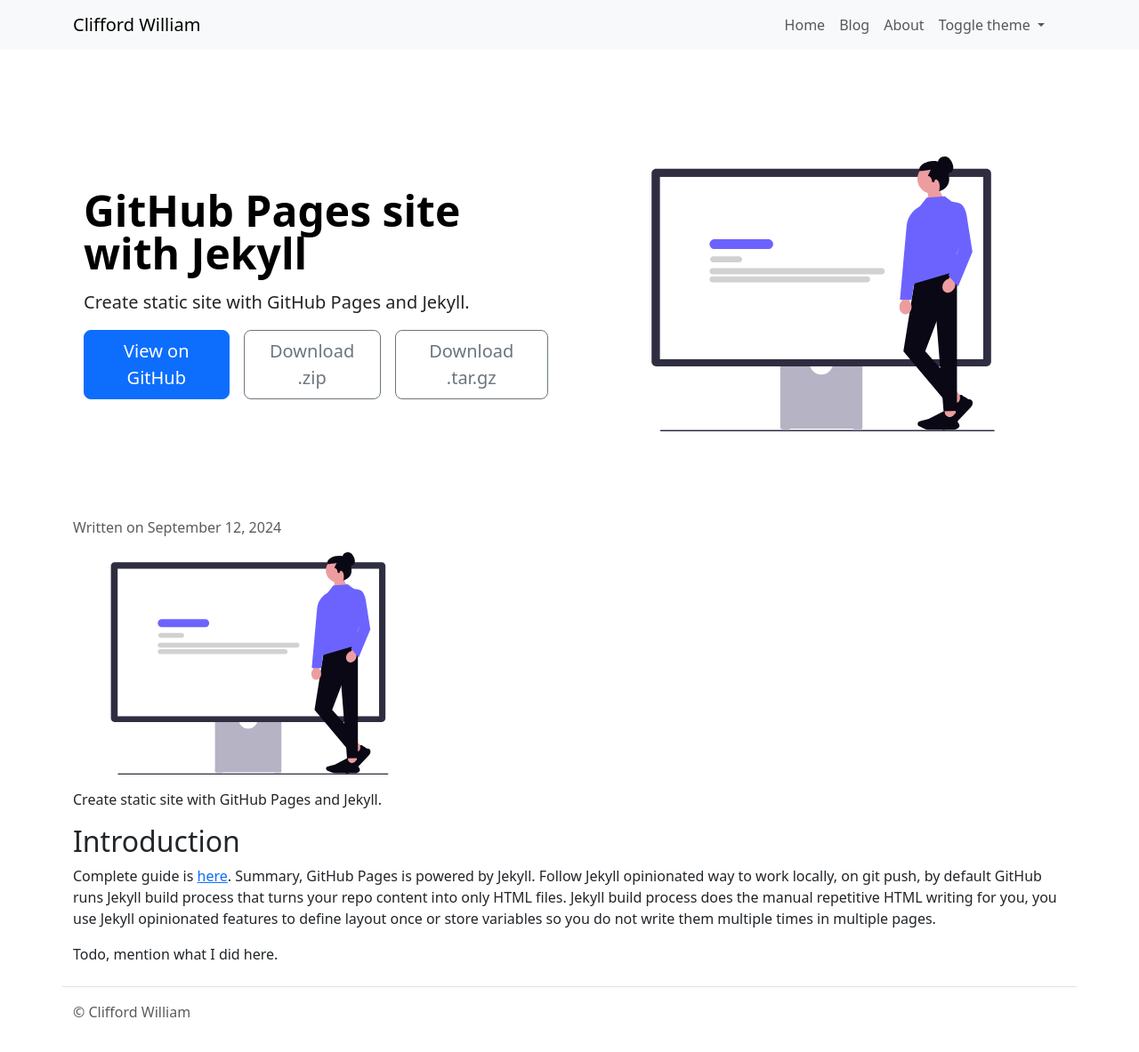
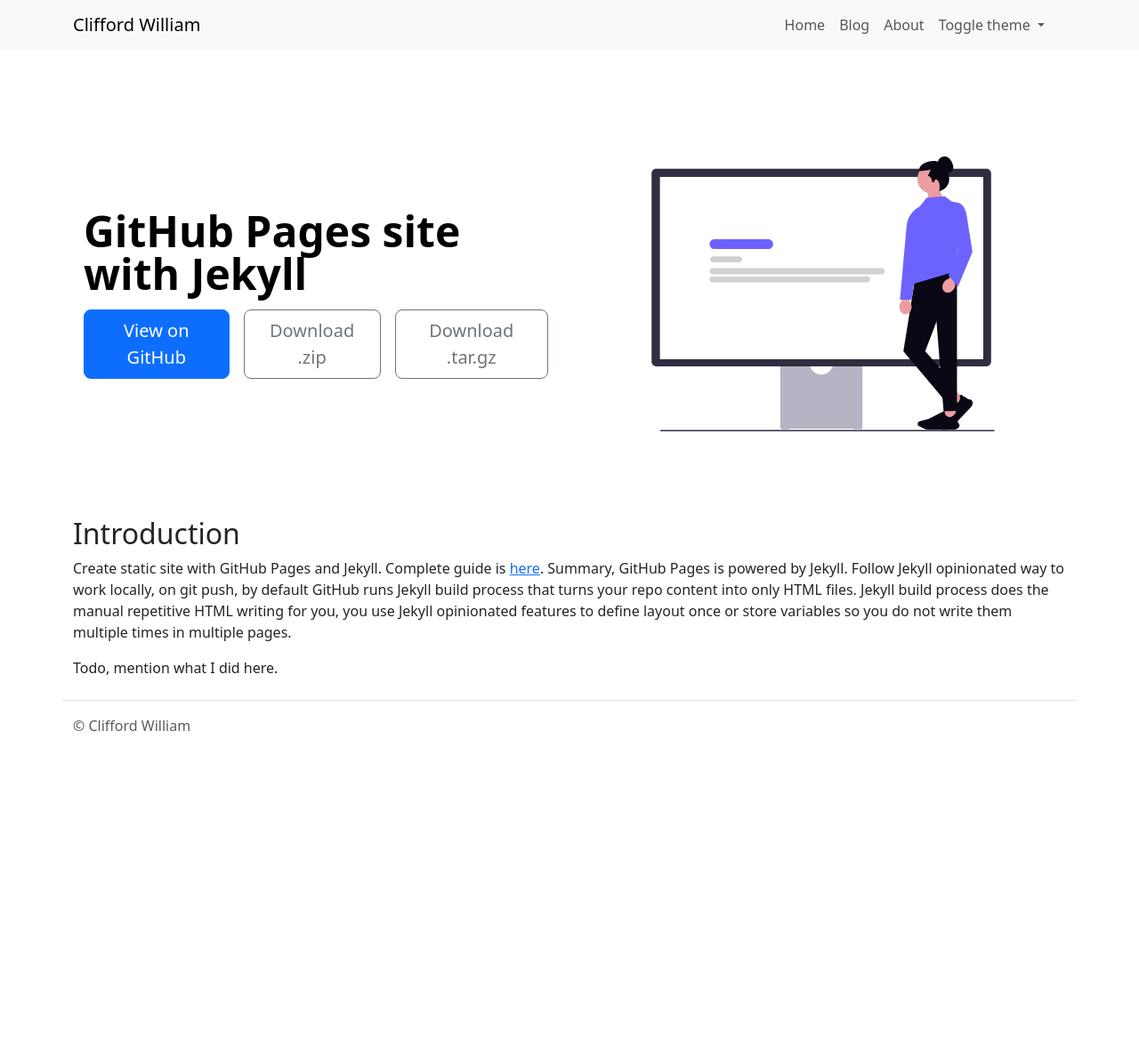
Before and after one commit to cliffordwilliam/my_archive, a Jekyll site: the page built from _posts/2024-09-12-github-pages-site-with-jekyll.md, in a window 1280 px wide and 1190 px high. Shown: the top 1183 px of the window at 89% size. Built offline with Jekyll 4.4.1, drawn with Linux system fonts in a browser that asks for light colours.

Commit message:
update layout

```diff
--- a/_layouts/default.html
+++ b/_layouts/default.html
@@ -95,7 +95,7 @@
             {{ page.title }}
           </h1>
           <p class="lead">
-            {{ page.description }}
+            {{ page.description | page.date }}
           </p>
           <div class="d-grid gap-2 d-md-flex justify-content-md-start">
             <a class="btn btn-primary btn-lg px-4 me-md-2" href="{{ site.github.repository_url }}" role="button">View on
--- a/_layouts/post.html
+++ b/_layouts/post.html
@@ -3,8 +3,5 @@ layout: default
 ---
 
 <article>
-    <p class="mb-3 text-body-secondary">Written on {{ page.date | date: "%B %e, %Y" }}</p>
-    <img class="img-fluid mb-3" src="{{ site.baseurl }}/assets/svgs/{{ page.thumbnail }}" alt="{{ page.thumbnail }}"
-        style="aspect-ratio: 143 / 90; max-height: 250px;">
     {{ content }}
 </article>
--- a/_posts/2024-09-12-github-pages-site-with-jekyll.md
+++ b/_posts/2024-09-12-github-pages-site-with-jekyll.md
@@ -2,14 +2,10 @@
 title: "GitHub Pages site with Jekyll"
 date: 2024-09-12 22:49:21 -0000
 thumbnail: undraw_website_5bo8.svg
-description: "Create static site with GitHub Pages and Jekyll."
 ---
-
-Create static site with GitHub Pages and Jekyll.
-<!--more-->
 
 ## Introduction
 
-Complete guide is [here](https://docs.github.com/en/free-pro-team@latest/github/working-with-github-pages/setting-up-a-github-pages-site-with-jekyll). Summary, GitHub Pages is powered by Jekyll. Follow Jekyll opinionated way to work locally, on git push, by default GitHub runs Jekyll build process that turns your repo content into only HTML files. Jekyll build process does the manual repetitive HTML writing for you, you use Jekyll opinionated features to define layout once or store variables so you do not write them multiple times in multiple pages.
+Create static site with GitHub Pages and Jekyll.<!--more--> Complete guide is [here](https://docs.github.com/en/free-pro-team@latest/github/working-with-github-pages/setting-up-a-github-pages-site-with-jekyll). Summary, GitHub Pages is powered by Jekyll. Follow Jekyll opinionated way to work locally, on git push, by default GitHub runs Jekyll build process that turns your repo content into only HTML files. Jekyll build process does the manual repetitive HTML writing for you, you use Jekyll opinionated features to define layout once or store variables so you do not write them multiple times in multiple pages.
 
 Todo, mention what I did here.
```
Also changed, not shown: _posts/2024-08-12-first-post.md (+2 -6 lines).
